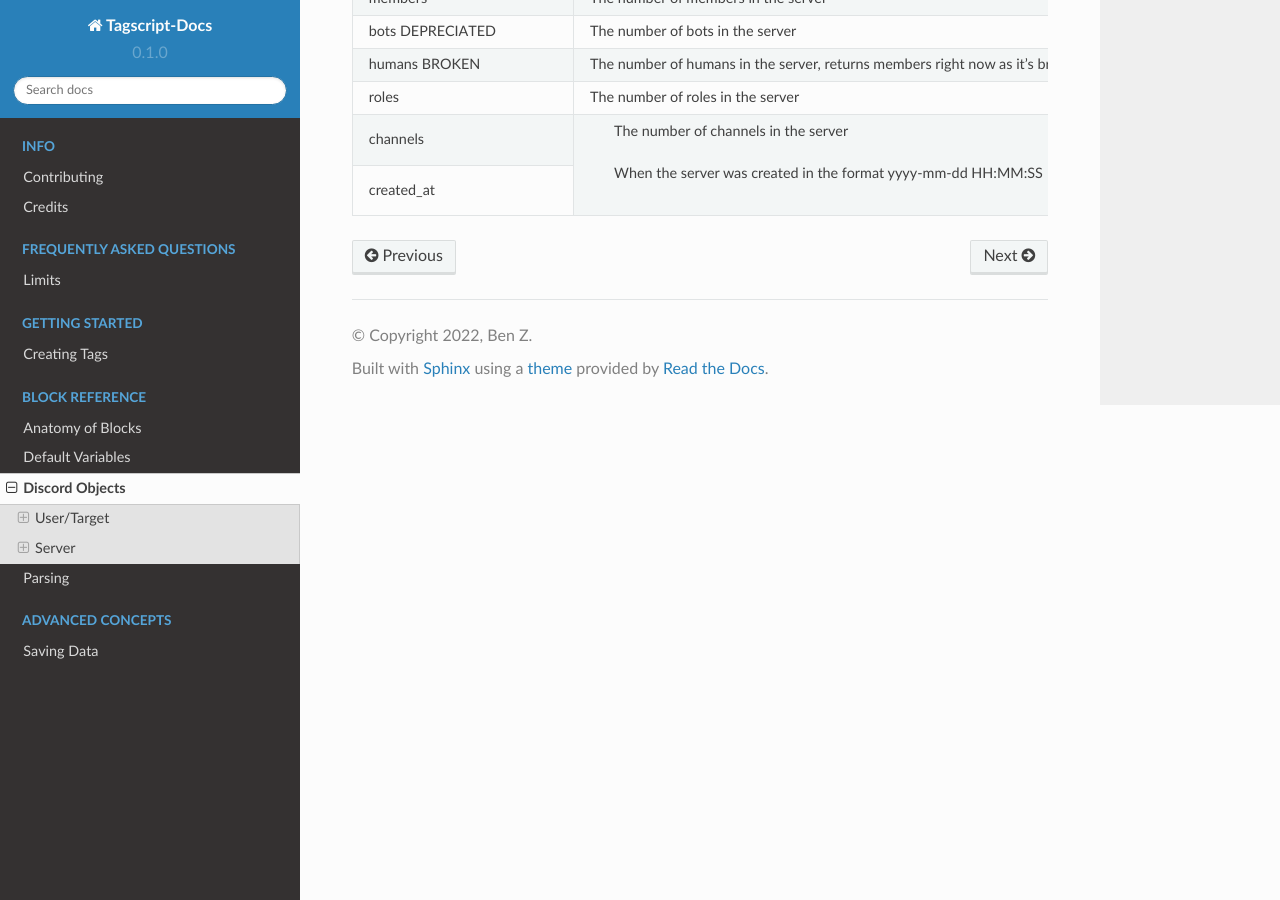
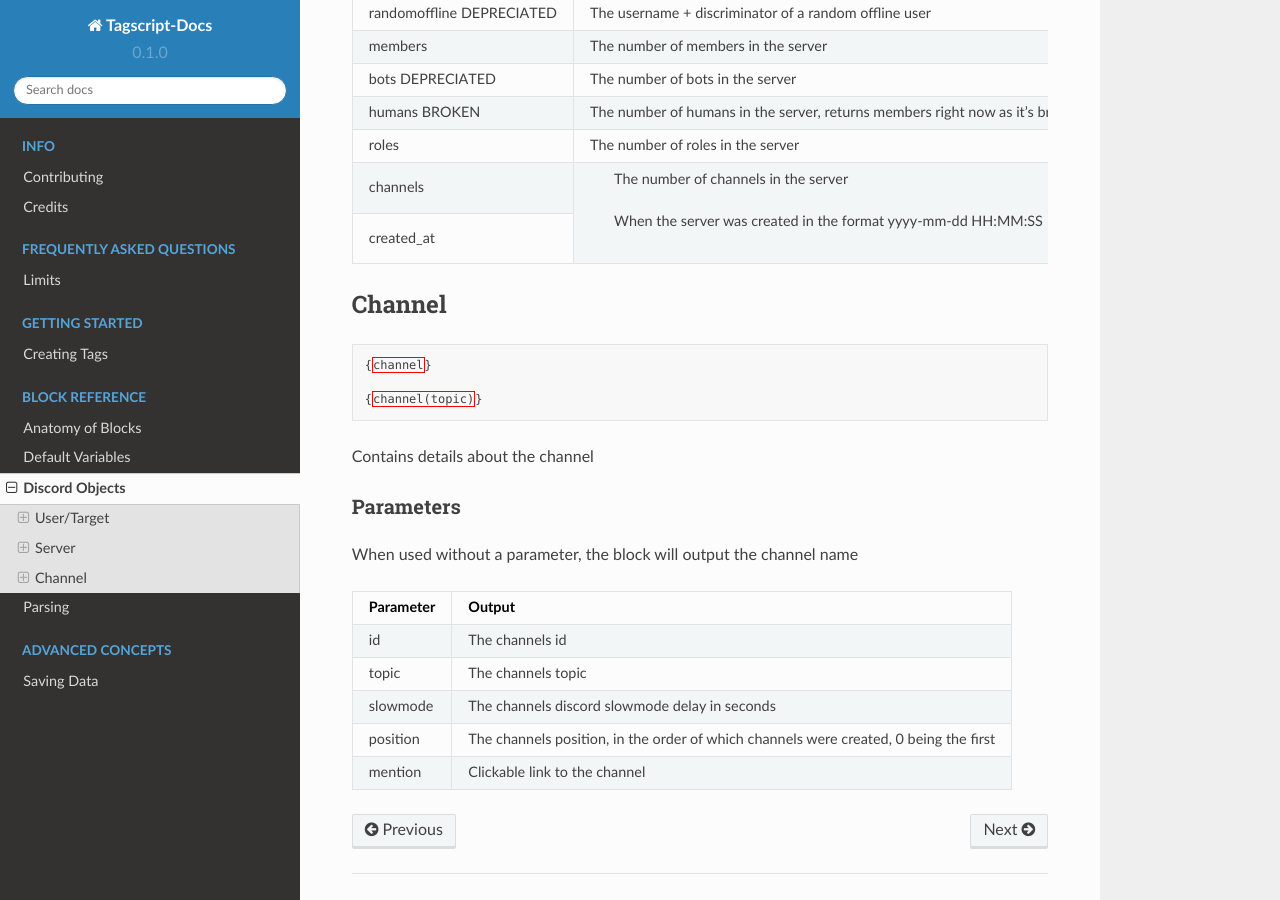
Before and after one commit to Leg3ndary/tagscript-docs, a Sphinx documentation site: the page built from docs/source/BlockReference/discord.rst, in a window 1280 px wide and 900 px high, scrolled down 1840 px. Built offline with Sphinx 7.4.7 and the Read the Docs theme 2.0.0, drawn with Linux system fonts in a browser that asks for light colours; some of the changed text lies outside the part shown.

Commit message:
Add channel block to block ref

```diff
--- a/docs/source/BlockReference/discord.rst
+++ b/docs/source/BlockReference/discord.rst
@@ -6,7 +6,7 @@ Discord related default variables
 User/Target
 -----------
 
-.. code:: css
+.. code:: CSS
 
     {user}
     {target}
@@ -59,7 +59,7 @@ When used without a parameter (``{user}/{target}``), the block will output the n
 Server
 ------
 
-.. code:: css
+.. code:: CSS
 
     {server}
 
@@ -69,6 +69,8 @@ Contains details about the server
 
 Parameters
 ~~~~~~~~~~
+
+When used without a parameter, the block will output the servers name
 
 .. warning::
 
@@ -101,3 +103,33 @@ Parameters
 +---------------------------+------------------------------------------------------------------------------|
 | created_at                | When the server was created in the format yyyy-mm-dd HH:MM:SS                |
 +---------------------------+------------------------------------------------------------------------------+
+
+Channel
+-------
+
+.. code:: CSS
+
+    {channel}
+
+    {channel(topic)}
+
+Contains details about the channel
+
+Parameters
+~~~~~~~~~~
+
+When used without a parameter, the block will output the channel name
+
++-----------+---------------------------------------------------------------------------------------+
+| Parameter | Output                                                                                |
++===========+=======================================================================================+
+| id        | The channels id                                                                       |
++-----------+---------------------------------------------------------------------------------------+
+| topic     | The channels topic                                                                    |
++-----------+---------------------------------------------------------------------------------------+
+| slowmode  | The channels discord slowmode delay in seconds                                        |
++-----------+---------------------------------------------------------------------------------------+
+| position  | The channels position, in the order of which channels were created, 0 being the first |
++-----------+---------------------------------------------------------------------------------------+
+| mention   | Clickable link to the channel                                                         |
++-----------+---------------------------------------------------------------------------------------+
```
